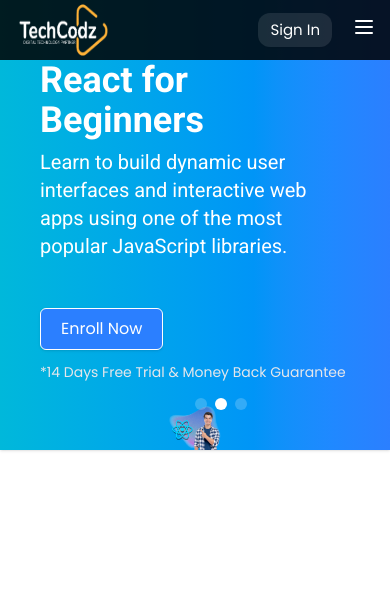
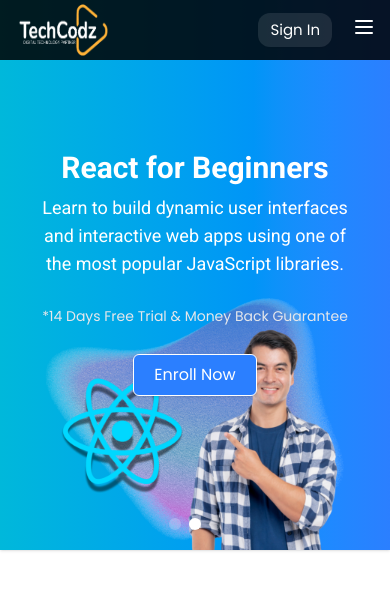
Before and after one commit to fmfahath/tech_codz_lms, a React (Vite) app in the folder client/: page / in a window 390 px wide. Shown: the top 590 px of the page. Built offline with nearby package versions, Linux system fonts and the light colour scheme.

Commit message:
client -- hero section banner mobile responsive added

```diff
--- a/client/src/components/student/Hero.jsx
+++ b/client/src/components/student/Hero.jsx
@@ -21,20 +21,21 @@ const Hero = () => {
 
 
     return (
-        <div className={`w-full h-[450px] flex flex-col md:flex-row items-center justify-between gap-4 md:px-50  px-10 shadow overflow-hidden  relative  ${heroSliderData[slideIndex].bgColor}`}>
-            <div className='h-full flex flex-col items-start justify-center gap-2 pt-15'>
-                <h1 className='text-4xl font-bold font-roboto text-white'>{heroSliderData[slideIndex].title}</h1>
-                <p className='font-roboto text-xl text-white max-w-[600px]'>{heroSliderData[slideIndex].subTitle}</p>
-                <button className='py-2 px-5 bg-blue-500 border-1 hover:border-2 border-white text-white mt-10 mb-1 rounded-md shadow hover:shadow-lg cursor-pointer'>Enroll Now</button>
-                <p className='text-sm text-gray-200'>*14 Days Free Trial & Money Back Guarantee</p>
-                <div className='flex items-center justify-center mt-5 gap-2 absolute bottom-10 left-[50%]'>
+        <div className={`w-full h-[550px] md:h-[500px] flex flex-col md:flex-row items-center justify-between gap-4 md:px-50  px-10 shadow overflow-hidden  relative  ${heroSliderData[slideIndex].bgColor}`}>
+            <div className='h-full flex flex-col items-center md:items-start justify-center gap-2  md:pt-15 relative z-10'>
+                <h1 className='text-3xl md:text-4xl font-bold font-roboto text-white text-center md:text-start'>{heroSliderData[slideIndex].title}</h1>
+                <p className='font-roboto text-center md:text-start text-lg md:text-xl text-white md:max-w-[600px]'>{heroSliderData[slideIndex].subTitle}</p>
+                <p className='block md:hidden text-sm text-gray-200 mt-5'>*14 Days Free Trial & Money Back Guarantee</p>
+                <button className='py-2 px-5 bg-blue-500 border-1 hover:border-2 border-white text-white mt-5 md:mt-10 mb-1 rounded-md shadow hover:shadow-lg cursor-pointer'>Enroll Now</button>
+                <p className='hidden md:block text-sm text-gray-200'>*14 Days Free Trial & Money Back Guarantee</p>
+                <div className='flex items-center justify-center mt-5 gap-2 absolute bottom-5 md:left-0 left-[50%] translate-x-[-50%] md:translate-x-0'>
                     {heroSliderData.map((slide, index) => (
                         <span key={index} className={`w-3 h-3 rounded-full cursor-pointer ${slideIndex === index ? 'bg-white' : 'bg-white/20'}`}
                             onClick={() => setSlideIndex(index)}></span>
                     ))}
                 </div>
             </div>
-            <div className='w-full md:max-w-[550px] h-[450px] overflow-hidden'>
+            <div className='w-full md:max-w-[550px] h-[300px]  md:h-full overflow-hidden absolute bottom-0 right-0 z-5 md:relative'>
                 <img className='w-full h-full object-contain' src={heroSliderData[slideIndex].image} alt="" />
             </div>
         </div>
```
